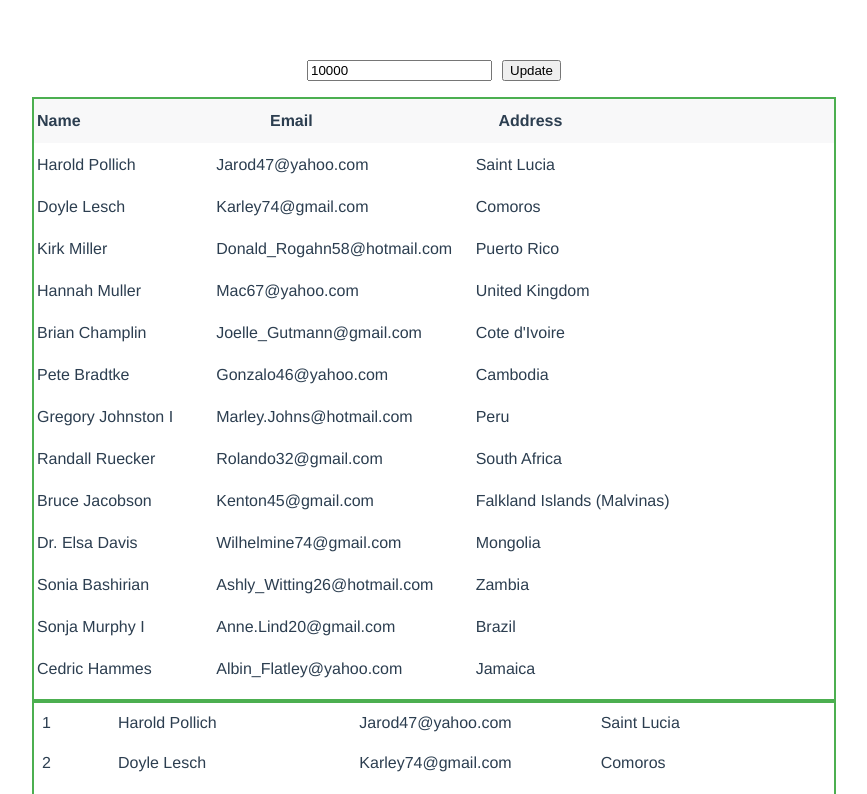
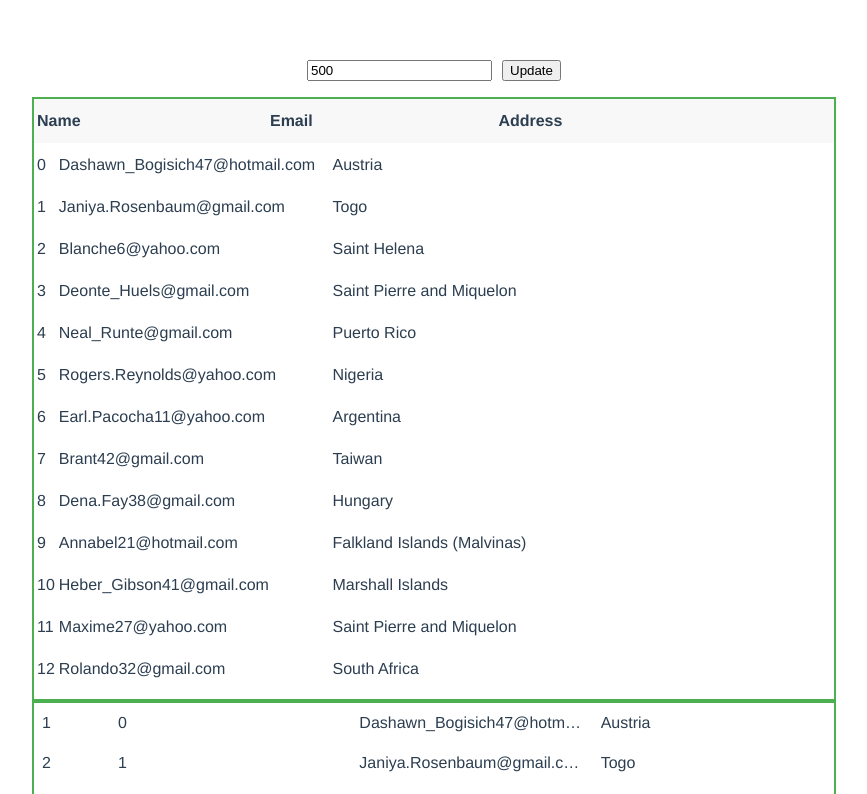
Before and after one commit to SCVAMY/virtual-table, a Vue app: page / in a window 1280 px wide. Shown: the top 794 px of the page, without its empty margins (206-1073 px from the left). Built offline with nearby package versions, Linux system fonts and the light colour scheme.

Commit message:
chore: 滚动优化

```diff
--- a/src/App.vue
+++ b/src/App.vue
@@ -5,7 +5,7 @@
       <button @click="updateDataSource">Update</button>
     </div>
     <div class="list-container">
-      <VitualTable :columns="tableColumn" :data="dataSource" />
+      <VitualTable :columns="tableColumn" :data="dataSource" dataKey="name" />
     </div>
     <div class="list-container">
       <VueVirtualList :data="dataSource">
@@ -32,8 +32,8 @@
     name: "App",
     data() {
       return {
-        dataCount: 10000,
-        dataSource: mock(10000),
+        dataCount: 500,
+        dataSource: mock(500),
         tableColumn: [
           { field: "name", title: "Name" },
           { field: "email", title: "Email" },
--- a/src/utils.ts
+++ b/src/utils.ts
@@ -2,13 +2,10 @@ import faker from "faker";
 
 export function uuid() {
   let d = Date.now();
-  if (
-    typeof performance !== "undefined" &&
-    typeof performance.now === "function"
-  ) {
+  if (typeof performance !== "undefined" && typeof performance.now === "function") {
     d += performance.now(); //use high-precision timer if available
   }
-  return "xxxxxxxx-xxxx-4xxx-yxxx-xxxxxxxxxxxx".replace(/[xy]/g, function(c) {
+  return "xxxxxxxx-xxxx-4xxx-yxxx-xxxxxxxxxxxx".replace(/[xy]/g, function (c) {
     const r = (d + Math.random() * 16) % 16 | 0;
     d = Math.floor(d / 16);
     return (c === "x" ? r : (r & 0x3) | 0x8).toString(16);
@@ -16,11 +13,11 @@ export function uuid() {
 }
 
 export function mock(length = 1000) {
-  return Array.from({ length }, () => {
+  return Array.from({ length }, (v, i) => {
     return {
-      name: faker.name.findName(),
+      name: i,
       email: faker.internet.email(),
-      address: faker.address.country(),
+      address: faker.address.country()
     };
   });
 }
--- a/src/virtual-table/VirtualTable.tsx
+++ b/src/virtual-table/VirtualTable.tsx
@@ -8,12 +8,12 @@ export default defineComponent({
   name: "VirtualTable",
   props: tableProps,
 
-  setup({ columns, data }) {
+  setup({ columns, data, ...props }) {
     const reactiveData = reactive({ columns, data });
     return () => (
       <div class='virtual-table'>
         <Header columns={reactiveData.columns} />
-        <Body {...{ columns, data }} />
+        <Body {...{ columns, data, ...props }} />
       </div>
     );
   }
--- a/src/virtual-table/body/Body.tsx
+++ b/src/virtual-table/body/Body.tsx
@@ -8,7 +8,7 @@ export default defineComponent({
   props: tableProps,
 
   setup(props) {
-    const { data, columnHeight, dataKey } = toRefs(props);
+    const { data, columnHeight } = toRefs(props);
 
     const scrollHeight = ref((data.value || []).length * columnHeight.value);
     const paddingTop = ref(0);
@@ -34,22 +34,24 @@ export default defineComponent({
       pool.value = getScollPool({ root: root.value, columnHeight: columnHeight.value, data: data.value }) || [];
     });
 
-    return { paddingTop, scrollHeight, pool, root, onScroll, dataKey, columnHeight };
+    return { paddingTop, scrollHeight, pool, root, onScroll, columnHeight };
   },
 
   render() {
-    debugger;
     return (
       <div class='virtual-table__body' onScroll={this.onScroll} ref='root'>
+        <div class='virtual-table__scroll' style={`will-change: transform; transform: translateY(${this.paddingTop}px);`}>
           <table>
             <Colgroup columns={this.columns} />
-          <tbody class='virtual-table__scroll' style={`padding-top: ${this.paddingTop}px`}>
+            <tbody>
               {this.pool.map((item, index) => {
-              return <Row data={item} columns={this.columns} key={this.dataKey ? item[this.dataKey] : index} style={`height: ${this.columnHeight}px`} />;
+                const rowId = this.dataKey ? item[this.dataKey] : index;
+                return <Row data={item} columns={this.columns} key={rowId} style={`height: ${this.columnHeight}px`} {...{ rowId }} />;
               })}
             </tbody>
           </table>
         </div>
+      </div>
     );
   }
 });
```
Lines whose indentation alone changed are shown as unchanged.
